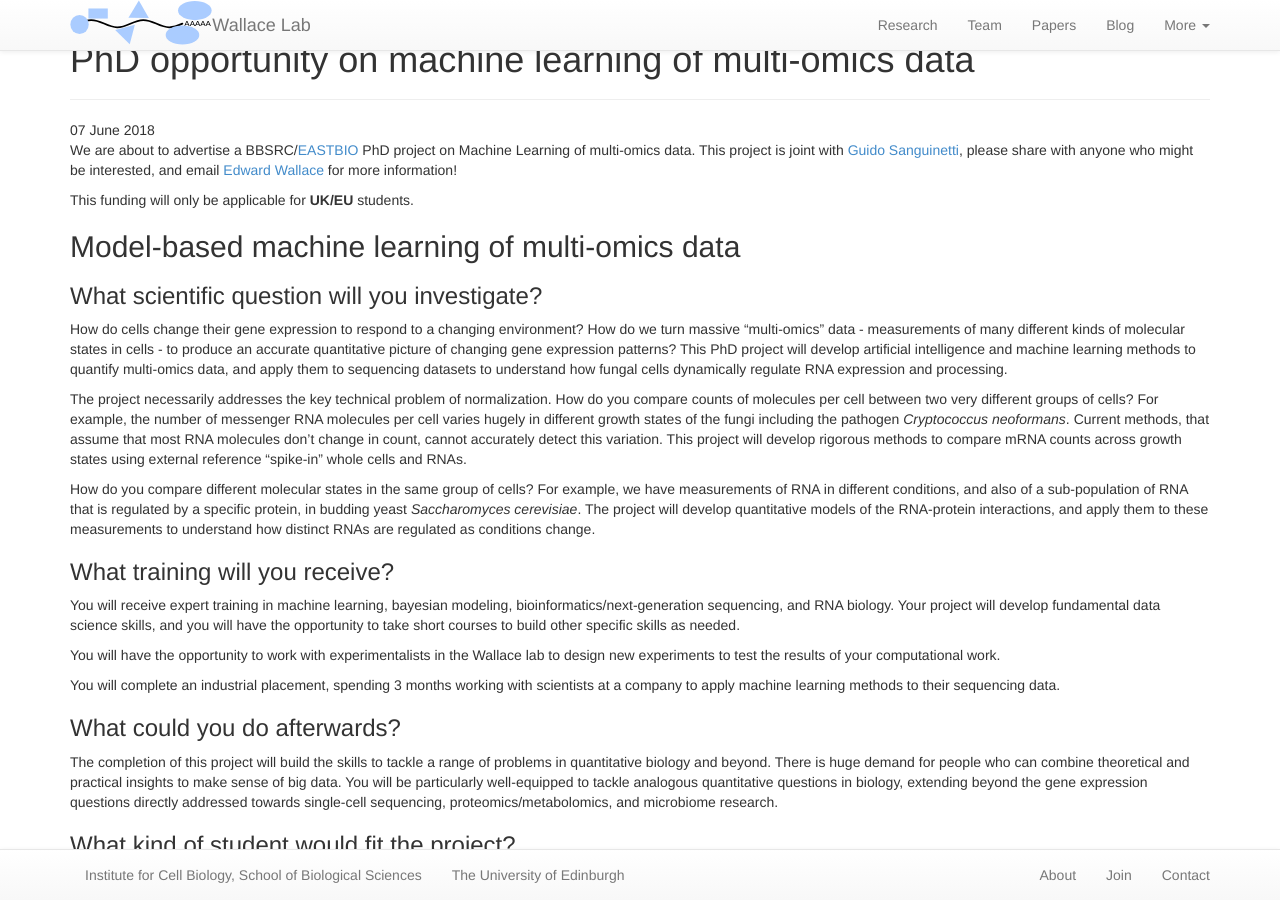
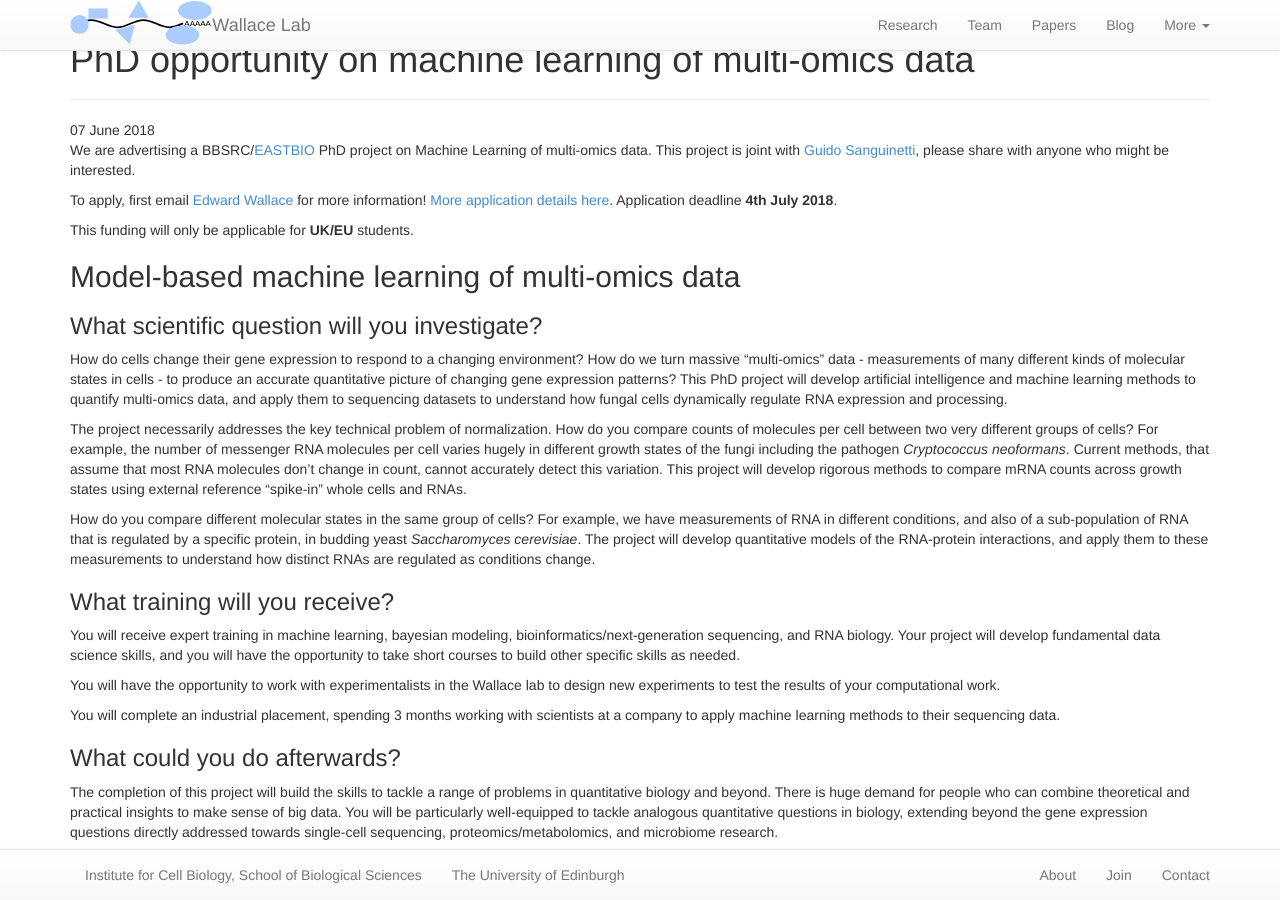
Before and after one commit to swinterbourne/ewallace.github.io, a Jekyll site: the page built from blog/_posts/2018-06-07-phd-multi-omics.md, in a window 1280 px wide and 900 px high. Built offline with Jekyll 4.4.1, drawn with Linux system fonts in a browser that asks for light colours; nearby versions of some CDN libraries.

Commit message:
PhD project and links fixed

```diff
--- a/blog/_posts/2018-06-07-phd-multi-omics.md
+++ b/blog/_posts/2018-06-07-phd-multi-omics.md
@@ -8,9 +8,15 @@ category: blog
 tags: [vacancy, phd, eastbio, bbsrc]
 ---
 
-We are about to advertise a BBSRC/[EASTBIO](http://www.eastscotbiodtp.ac.uk/) PhD project on Machine Learning of multi-omics data. This project is joint with [Guido Sanguinetti](http://homepages.inf.ed.ac.uk/gsanguin/), please share with anyone who might be interested, and email [Edward Wallace](ew) for more information!
+We are advertising a BBSRC/[EASTBIO](http://www.eastscotbiodtp.ac.uk/) PhD project on Machine Learning of multi-omics data. This project is joint with [Guido Sanguinetti](http://homepages.inf.ed.ac.uk/gsanguin/), please share with anyone who might be interested.
+
+To apply, first email [Edward Wallace](ew) for more information!
+[More application details here](http://www.eastscotbiodtp.ac.uk/how-apply-0).
+Application deadline **4th July 2018**.
 
 This funding will only be applicable for **UK/EU** students.
+
+
 
 
 ## Model-based machine learning of multi-omics data
```
Also changed, not shown: news/_posts/2018-05-01-welcome-rosey.md (+1 -1 lines), news/_posts/2018-06-07-phd-multi-omics-news.md (+4 -2 lines).
